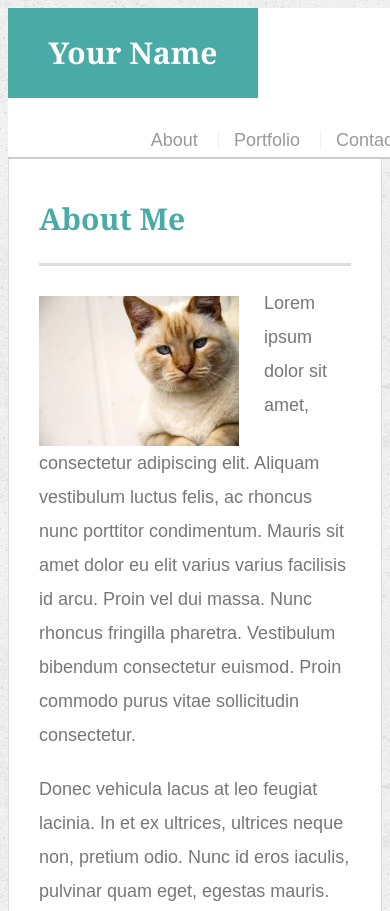
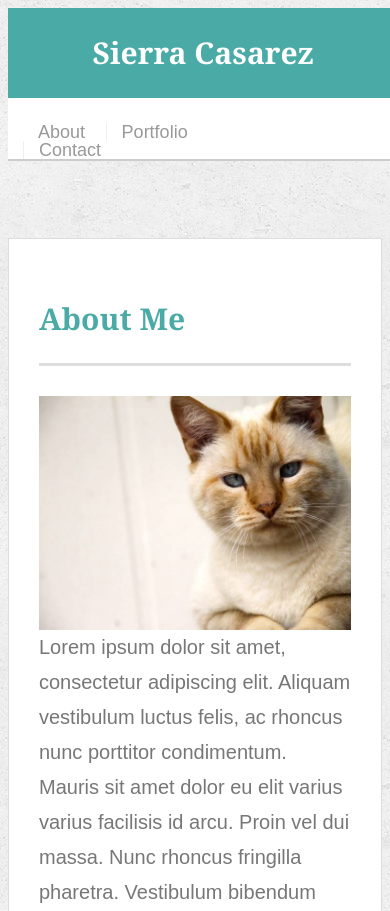
Before and after one commit to scasarez314/Responsive-Portfolio, a plain HTML site: page index.html in a window 390 px wide. Shown: the top 911 px of the page. Drawn offline with Linux system fonts and the light colour scheme.

Commit message:
added the @media section to the style.css fila and modified the index.html to responsive to different viewports

```diff
--- a/assets/css/style.css
+++ b/assets/css/style.css
@@ -78,8 +78,9 @@ h3 {
 }
 
 nav {
-  float: right;
+ float: right;
   margin-top: 25px;
+  margin-right: 20px;
 }
 
 nav a {
@@ -215,3 +216,78 @@ input[type=submit] {
   background: #4aaaa5;
   border: 0 none;
 }
+
+@media screen and (max-width: 960px;) {
+
+  .auth-image{
+    width: 70%;
+  }
+}
+
+@media screen and (max-width: 768px) {
+  body{
+    font-size: 1.50rem;
+    line-height: 1.5;
+  }
+  .auth-image{
+    width: 70%;
+  }
+  p {
+    line-height: 35px;
+    font-size: 18px;
+  }
+  #main-container {
+    height: 150px;
+  }
+ #logo {
+
+ }
+ nav a{
+   font-size: 18px;
+ }
+ nav {
+   float: right;
+   margin-top: 25px;
+   margin-right: 152px;
+ }
+ #masthead {
+   width: 100%;
+   margin: 0px;
+ }
+
+}
+
+@media screen and (max-width: 640px) {
+  body {
+    font-size: 10px;
+  }
+  #logo {
+    width: 100%;
+    margin-right: 20px;
+  }
+  nav {
+    margin-right: 152px;
+  }
+  footer {
+    width: 100%;
+  }
+  p {
+    line-height: 35px;
+    font-size: 20px;
+  }
+  #container,
+  #masthead {
+    font-size: 20px;
+    line-height: 8px;
+    overflow: visible;
+
+  }
+  .auth-image{
+    width: 100%;
+  }
+  .main-section {
+    margin-top: 100px;
+}
+.work {
+  margin-left: 100px;
+}
--- a/index.html
+++ b/index.html
@@ -11,7 +11,7 @@
 
     <header id="masthead">
       <div class="container">
-      <a href="index.html" id="logo">Your Name</a>
+        <a href="index.html" id="logo">Sierra Casarez</a>
         <nav>
           <a href="index.html">About</a>
           <a href="portfolio.html">Portfolio</a>
@@ -26,12 +26,20 @@
 
         <img src="assets/images/cat.jpg" class="auth-image" alt="Your Name">
 
-      <p>Lorem ipsum dolor sit amet, consectetur adipiscing elit. Aliquam vestibulum luctus felis, ac rhoncus nunc porttitor condimentum. Mauris sit amet dolor eu elit varius varius facilisis id arcu. Proin vel dui massa. Nunc rhoncus fringilla pharetra. Vestibulum bibendum consectetur euismod. Proin commodo purus vitae sollicitudin consectetur.</p>
+        <p>Lorem ipsum dolor sit amet, consectetur adipiscing elit. Aliquam
+          vestibulum luctus felis, ac rhoncus nunc porttitor condimentum. Mauris
+          sit amet dolor eu elit varius varius facilisis id arcu. Proin vel dui
+          massa. Nunc rhoncus fringilla pharetra. Vestibulum bibendum
+          consectetur euismod. Proin commodo purus vitae sollicitudin
+          consectetur.</p>
 
-      <p>Donec vehicula lacus at leo feugiat lacinia. In et ex ultrices, ultrices neque non, pretium odio. Nunc id eros iaculis, pulvinar quam eget, egestas mauris.</p>
+        <p>Donec vehicula lacus at leo feugiat lacinia. In et ex ultrices,
+          ultrices neque non, pretium odio. Nunc id eros iaculis, pulvinar quam
+          eget, egestas mauris.</p>
 
-      <p>Suspendisse dictum, arcu at convallis faucibus, quam sapien tincidunt nunc, sit amet egestas nibh tortor et mi. Orci varius natoque penatibus et magnis dis parturient montes, nascetur ridiculus mus.</p>
-
+        <p>Suspendisse dictum, arcu at convallis faucibus, quam sapien tincidunt
+          nunc, sit amet egestas nibh tortor et mi. Orci varius natoque
+          penatibus et magnis dis parturient montes, nascetur ridiculus mus.</p>
       </section>
 
     </div>
```
Also changed, not shown: contact.html (+5 -3 lines), portfolio.html (+5 -6 lines). Lines whose indentation alone changed are shown as unchanged.
